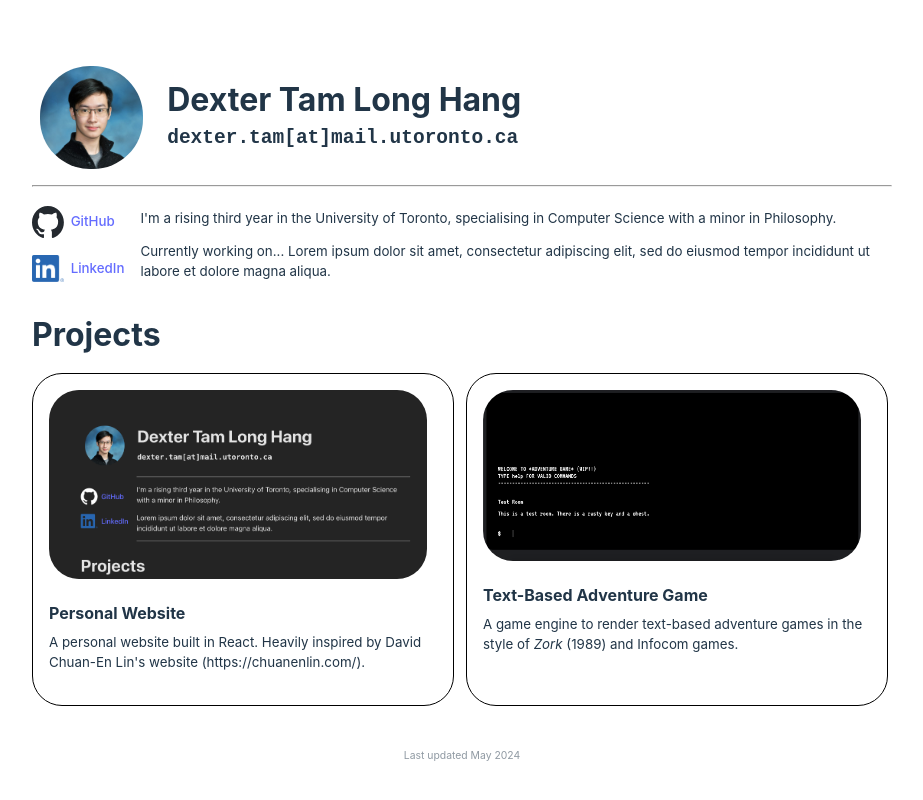
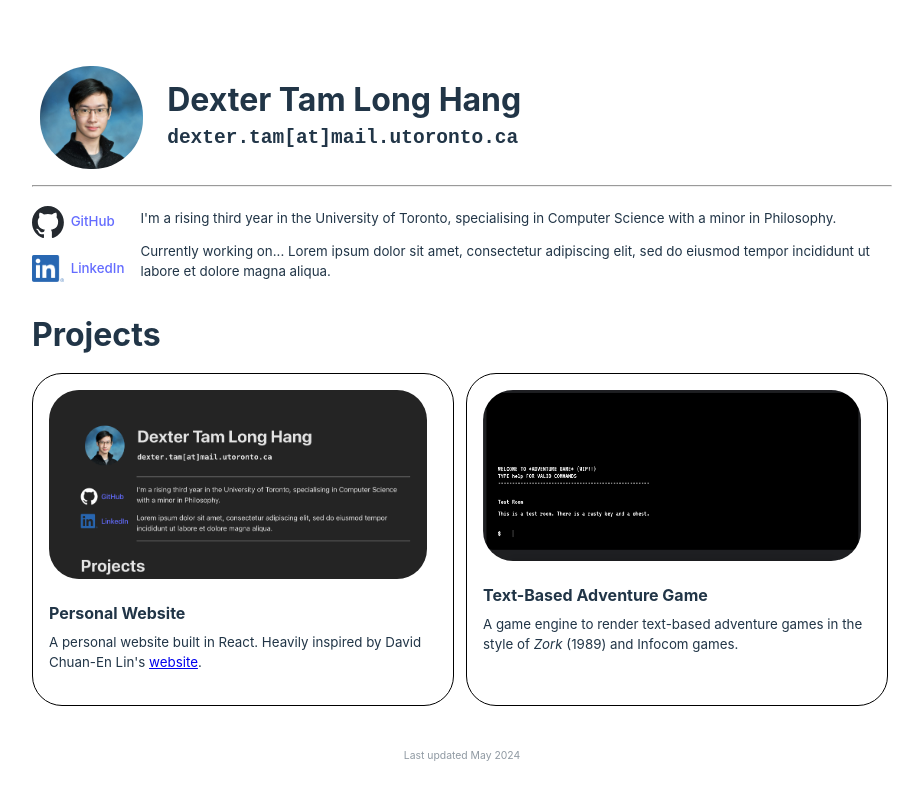
Before and after one commit to taml5/taml5.github.io, a React (Vite) app: page / in a window 1280 px wide. Shown: the top 800 px of the page, without its empty margins (178-1101 px from the left). Built offline with nearby package versions, Linux system fonts and the light colour scheme.

Commit message:
Added hyperlink to David Lin's website

```diff
--- a/src/data.jsx
+++ b/src/data.jsx
@@ -29,7 +29,7 @@ export const projects = [
 		id: "website",
 		title: "Personal Website",
 		imagePath: root + "website.png",
-		description: (<>A personal website built in React. Heavily inspired by David Chuan-En Lin's website (https://chuanenlin.com/).</>),
+		description: (<>A personal website built in React. Heavily inspired by David Chuan-En Lin's <a href="https://chuanenlin.com/" target="_blank">website</a>.</>),
 		url: "https://github.com/taml5/website"
 	},
 	{
```
